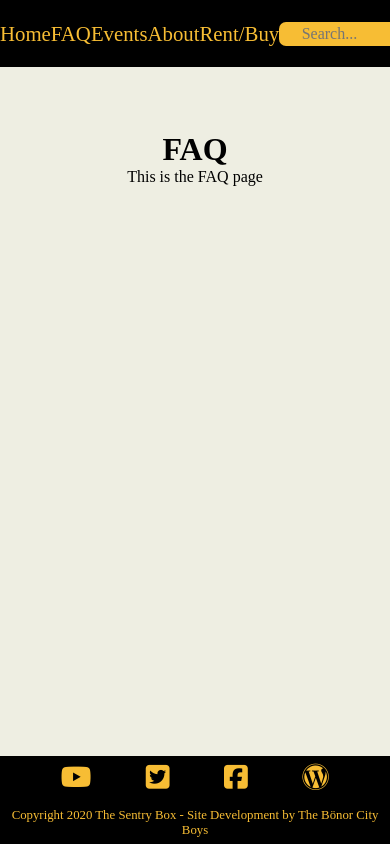
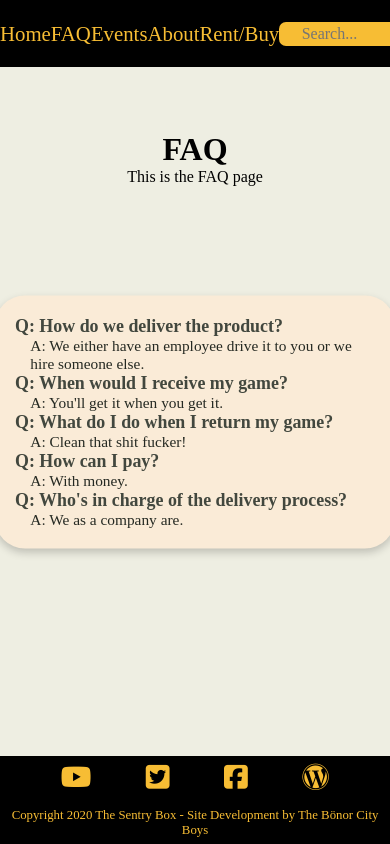
Before and after one commit to Carus11/Vue-Python-Flask-Commerce_Stripe, a Vue app in the folder client/: page /FAQ in a window 390 px wide. Built offline with nearby package versions, Linux system fonts and the light colour scheme.

Commit message:
Added content to the faq page and made it responsive

```diff
--- a/client/src/components/FAQ.vue
+++ b/client/src/components/FAQ.vue
@@ -1,8 +1,20 @@
 <template>
-	<div>
+	<main>
 		<h1>FAQ</h1>
 		<p>This is the FAQ page</p>
-	</div>
+		<section class="questions">
+			<h3>Q: How do we deliver the product?</h3>
+			<p>A: We either have an employee drive it to you or we hire someone else.</p>
+			<h3>Q: When would I receive my game?</h3>
+			<p>A: You'll get it when you get it.</p>
+			<h3>Q: What do I do when I return my game?</h3>
+			<p>A: Clean that shit fucker!</p>
+			<h3>Q: How can I pay?</h3>
+			<p>A: With money.</p>
+			<h3>Q: Who's in charge of the delivery process?</h3>
+			<p>A: We as a company are.</p>
+		</section>
+	</main>
 </template>
 
 
@@ -11,3 +23,44 @@ export default {
 	name: 'FAQ',
 };
 </script>
+
+<style>
+.questions {
+	background-color: antiquewhite;
+	position: fixed;
+	display: flex;
+	flex-direction: column;
+	box-shadow: 0 4px 8px 0 rgba(0,0,0,0.2);
+	border-radius: 30px;
+	width: 600px;
+	padding: 20px 20px;
+	top: 50%;
+    left: 50%;
+    transform: translate(-50%, -50%);
+}
+h3 {
+	color: rgb(66, 71, 62);
+	font-size: 1.4em;
+	text-align: start;
+}
+.questions p {
+	color: rgb(37, 41, 34);
+	margin-left: 1em;
+	font-size: 1.2em;
+	text-align: start;
+}
+@media screen and (max-width: 800px){
+	.questions {
+		font-size: .8em;
+		padding: 10px 10px;
+		width: 478px;
+	}
+@media screen and (max-width: 500px) {
+	.questions {
+		font-size: .8em;
+		padding: 20px 20px;
+		width: 400px;
+	}
+}
+}
+</style>
```
